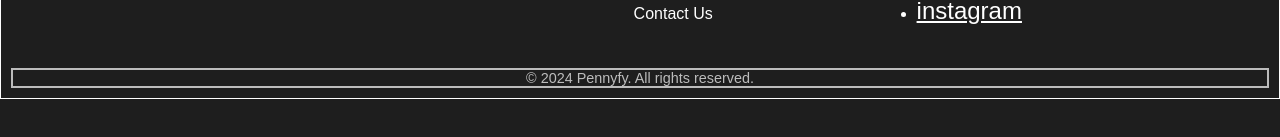
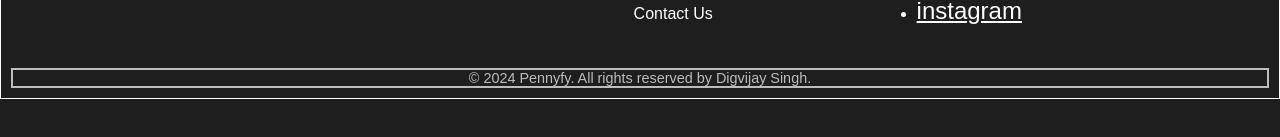
Before and after one commit to Digvijay9258/Expence-Tracker, a plain HTML site: page index.html in a window 1280 px wide. Shown: the part 3511-3648 px from the top of the page. Drawn offline with Linux system fonts and the light colour scheme; some icons are missing; a web font is replaced by a local one.

Commit message:
Update index.html

```diff
--- a/index.html
+++ b/index.html
@@ -219,7 +219,8 @@
           </div>
         </div>
         <div class="footer-bottom">
-          <p>&copy; 2024 Pennyfy. All rights reserved.</p>
+          <p>&copy; 2024 Pennyfy. All rights reserved by Digvijay Singh.</p>
+<!--             <p>This code is created by Digvijay Singh</p> -->
         </div>
 
       </footer>
```
